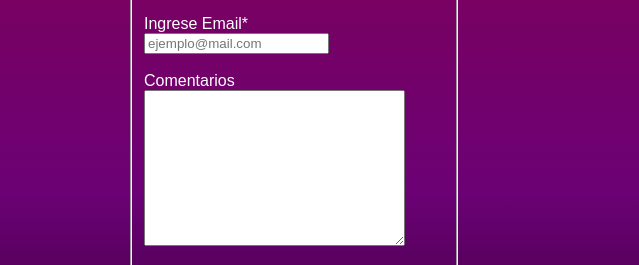
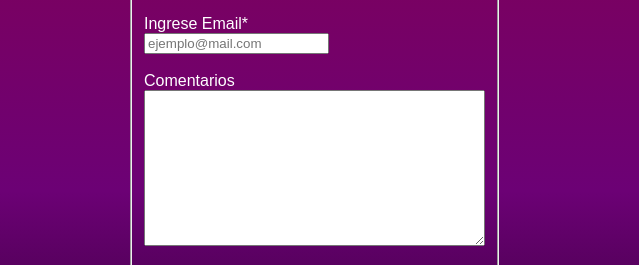
Before and after one commit to MattSerra/desafio-integrador, a plain HTML site: page index.html in a window 1280 px wide. Shown: the part 4784-5049 px from the top of the page, 0-639 px from the left. Drawn offline with Linux system fonts and the light colour scheme; a web font is replaced by a local one.

```diff
--- a/index.html
+++ b/index.html
@@ -221,7 +221,7 @@
 								<br>
 								<label for="comentarios">Comentarios</label>
 								<br>
-								<textarea rows="10" cols="30"></textarea>
+								<textarea rows="10" cols="40"></textarea>
 								<br>
 								<br>
 								<label for="Seleccione">Seleccione</label>
--- a/style.css
+++ b/style.css
@@ -1,4 +1,3 @@
-
 body
 	{ background: linear-gradient(to top,#000,#6C0175,#87014E,#870E01, #E11905,#E17D05,#DEE105,#3DCA03,#017508, #017570, #010375, #6C0175, #000 ,#000);}
 
```
Also changed, not shown: 1 other file.
